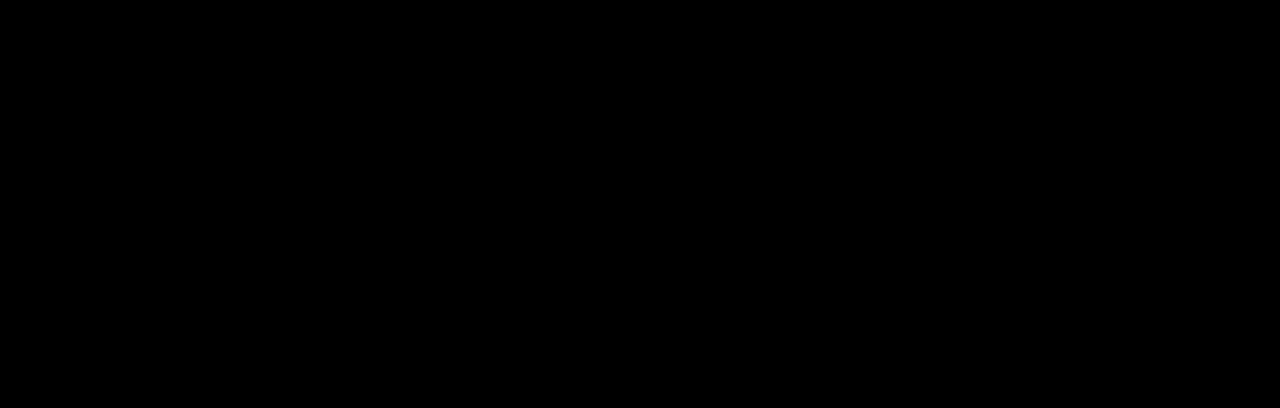
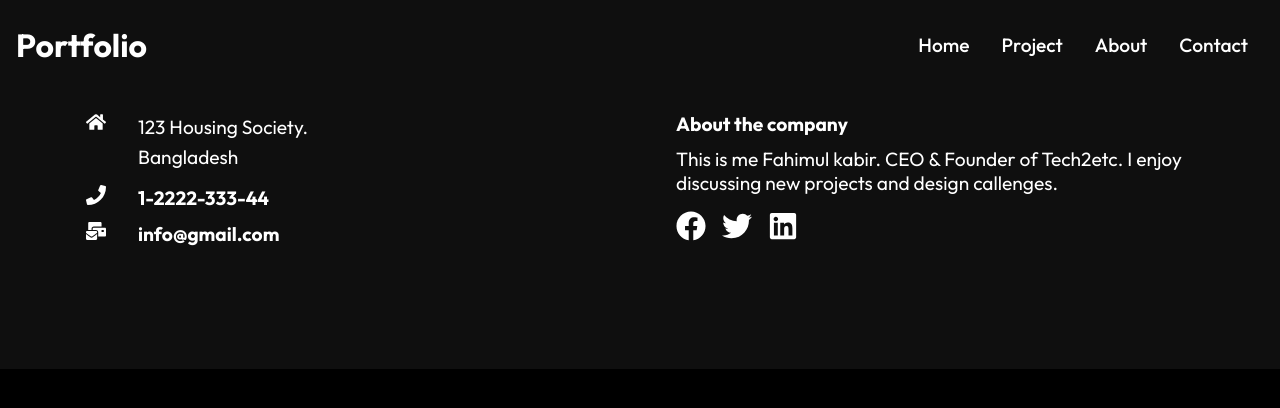
Before and after one commit to Caovandah/Website-Tutorial-From-Scratch, a React (Create React App) app: page /about in a window 1280 px wide. Shown: the top 408 px of the page. Built offline with nearby package versions, Linux system fonts and the light colour scheme; the HTML template or start-up script is replaced by a standard one.

Commit message:
Upload: Render Components in different Pages

```diff
--- a/src/router/About.js
+++ b/src/router/About.js
@@ -1,7 +1,14 @@
 import React from 'react';
+import Footer from '../components/footer/Footer';
+import Navbar from '../components/navbar/Navbar';
 
 const About = () => {
-    return <div>About</div>;
+    return (
+        <div>
+            <Navbar />
+            <Footer />
+        </div>
+    );
 };
 
 export default About;
--- a/src/router/Contact.js
+++ b/src/router/Contact.js
@@ -1,7 +1,14 @@
 import React from 'react';
+import Footer from '../components/footer/Footer';
+import Navbar from '../components/navbar/Navbar';
 
 const Contact = () => {
-    return <div>Contact</div>;
+    return (
+        <div>
+            <Navbar />
+            <Footer />
+        </div>
+    );
 };
 
 export default Contact;
--- a/src/router/Project.js
+++ b/src/router/Project.js
@@ -1,7 +1,14 @@
 import React from 'react';
+import Footer from '../components/footer/Footer';
+import Navbar from '../components/navbar/Navbar';
 
 const Project = () => {
-    return <div>Project</div>;
+    return (
+        <div>
+            <Navbar />
+            <Footer />
+        </div>
+    );
 };
 
 export default Project;
```
